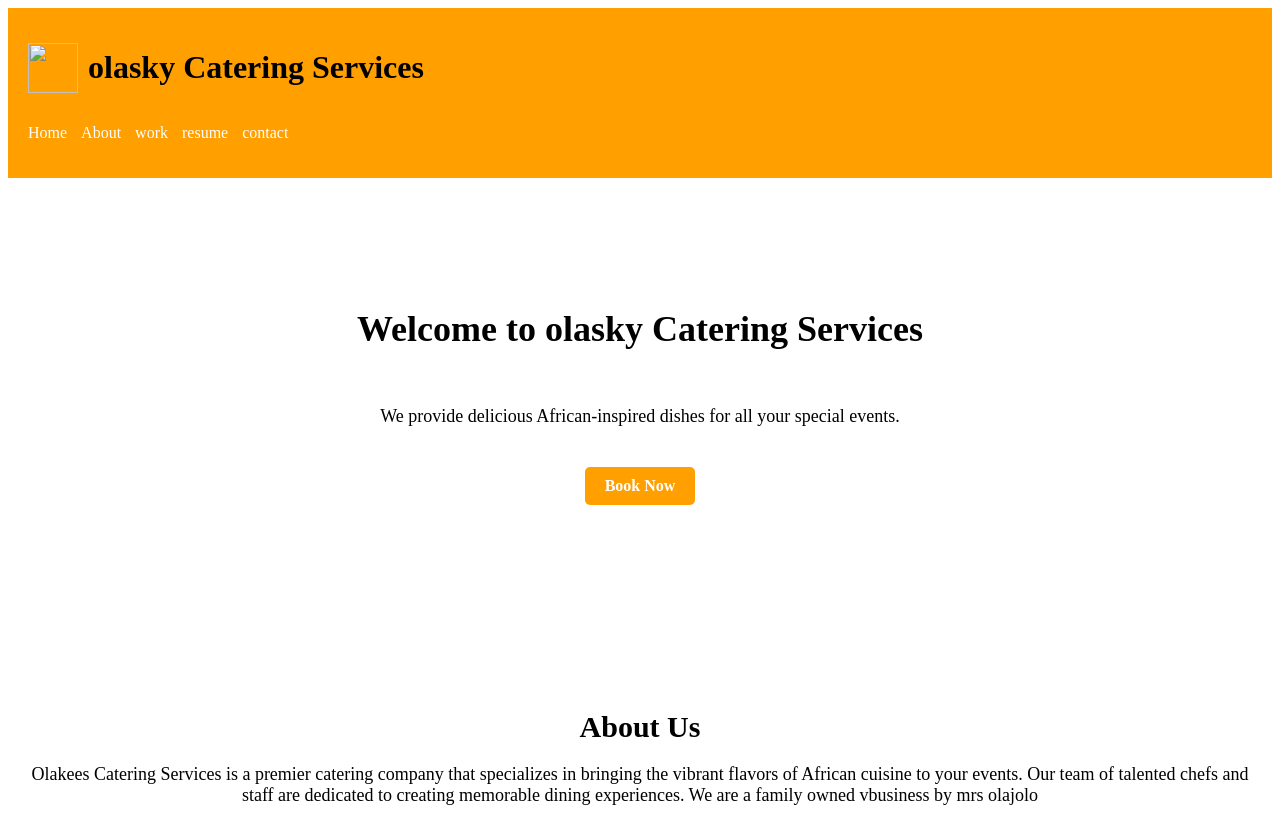
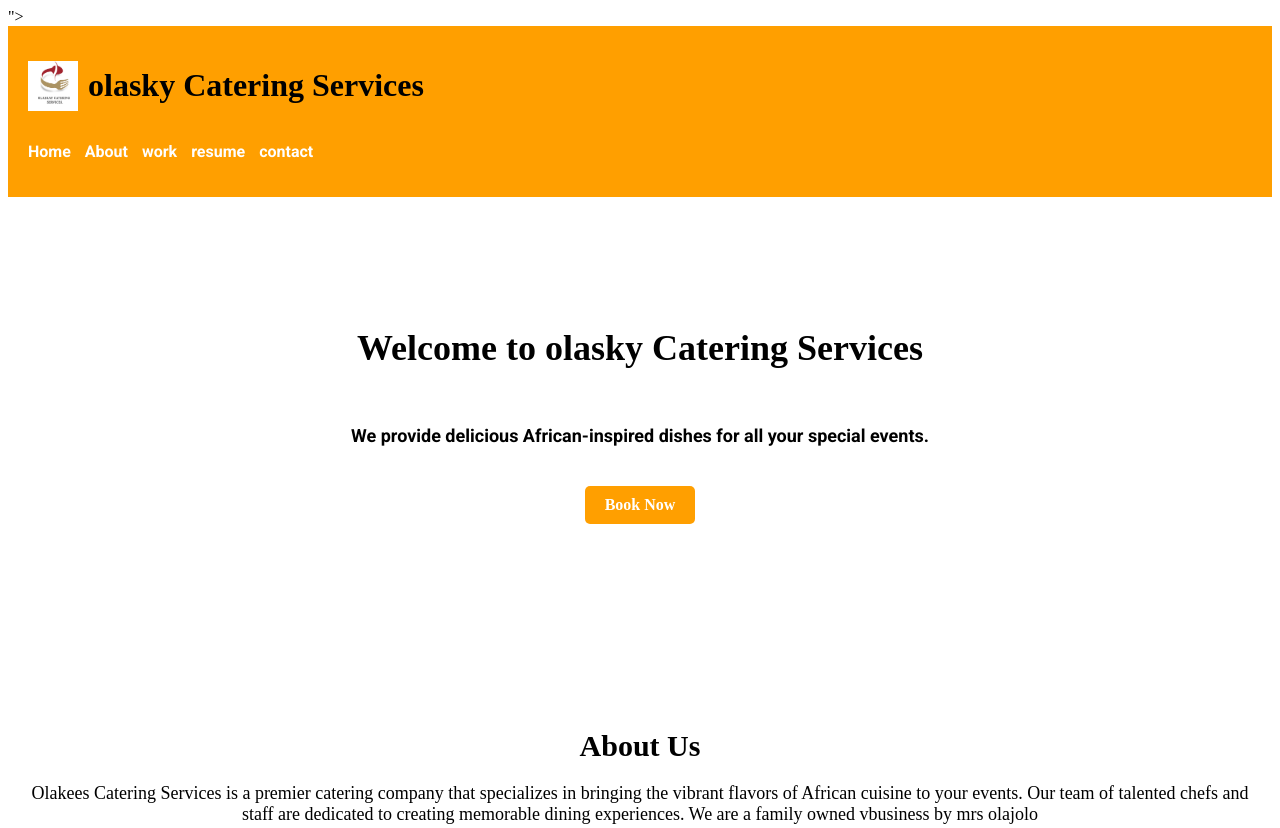
Before and after one commit to Olajolo/programming, a plain HTML site: page index.html in a window 1280 px wide. Shown: the top 828 px of the page. Drawn offline with Linux system fonts and the light colour scheme.

Commit message:
style added roboto

```diff
--- a/index.html
+++ b/index.html
@@ -2,12 +2,15 @@
 <html>
 <head>
   <title></title>
+  <link rel="stylesheet" href="link rel=" preconnect href="https://fonts.googleapis.com">
+    <link rel="preconnect" href="https://fonts.gstatic.com" crossorigin>
+    <link href="https://fonts.googleapis.com/css2?family=Roboto:wght@700&display=swap" rel="stylesheet">">
   <link rel="stylesheet" type="text/css" href="styles.css">
 </head>
 <body>
   <header>
     <div class="logo">
-      <img src="african_dishes_logo.jpg"olasky Catering Services Logo">
+      <img src="MUMMY PR.jpg"olasky Catering Services Logo">
       <h1>olasky Catering Services</h1>
     </div>
     <nav>
--- a/styles.css
+++ b/styles.css
@@ -23,8 +23,9 @@ styles.cssbody {
   }
 
   nav ul {
-    list-style-type: none;
+    list-style-type: inherit;
     padding: 0;
+    font-family: 'Roboto', sans-serif;
   }
 
   nav li {
@@ -50,6 +51,7 @@ styles.cssbody {
   section.hero p {
     font-size: 18px;
     margin-bottom: 40px;
+    font-family: roboto;
   }
 
   .cta-button {
```
Also changed, not shown: MUMMY PR.jpg (added).
